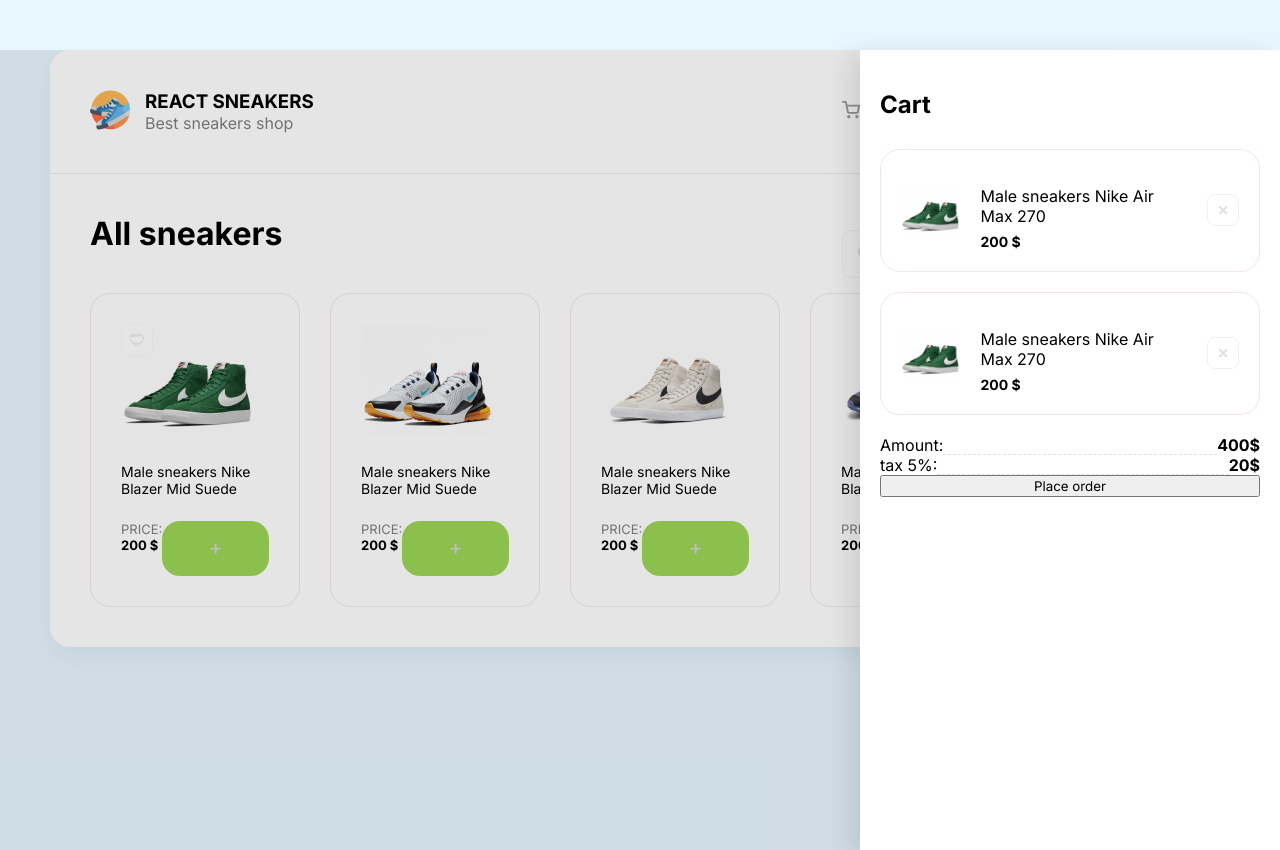
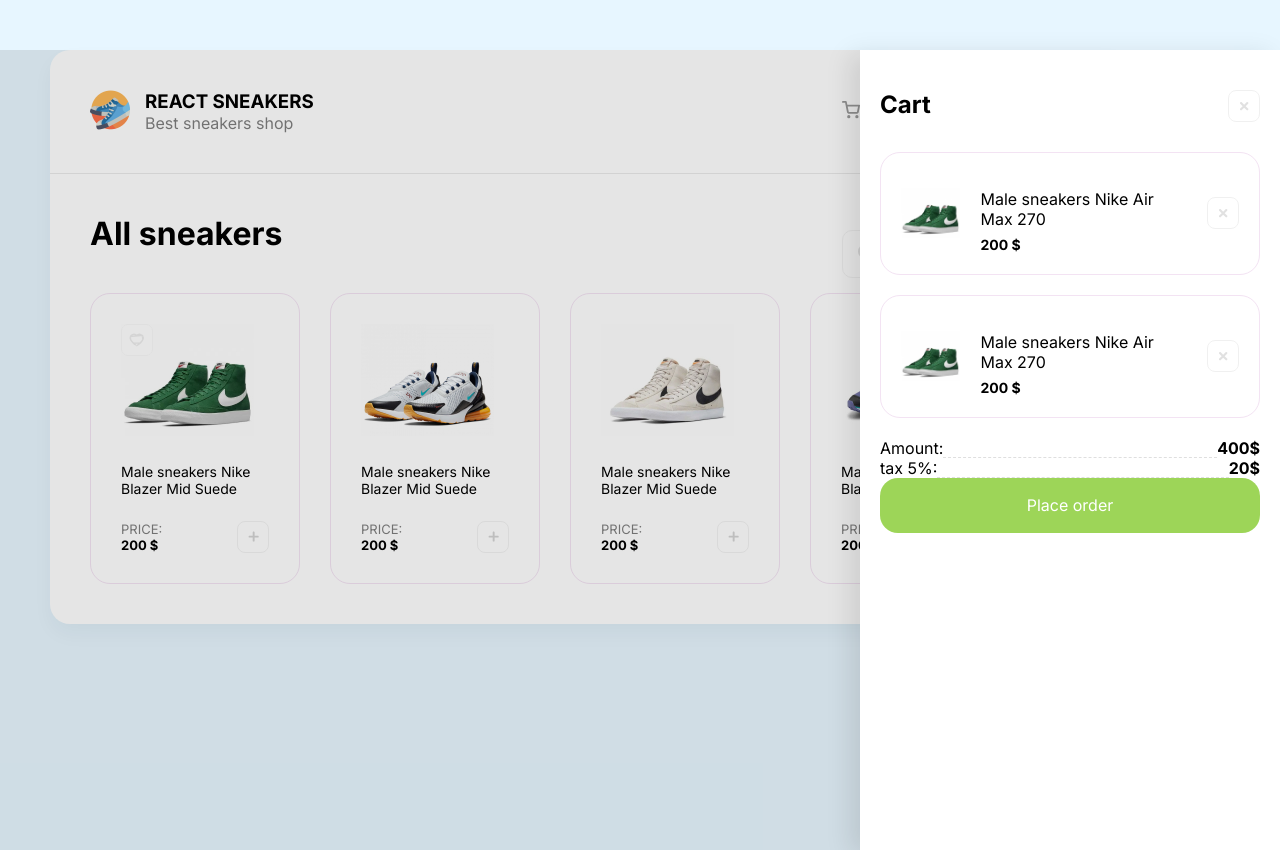
Before and after one commit to evgiur/react-sneakers, a React (Create React App) app: page / in a window 1280 px wide. Built offline with nearby package versions, Linux system fonts and the light colour scheme.

Commit message:
cart-is-done

```diff
--- a/src/App.js
+++ b/src/App.js
@@ -3,7 +3,13 @@
     <div className="wrapper clear">
       <div className="overlay">
         <div className="drawer">
-          <h2>Cart</h2>
+          <h2>Cart
+            <img
+              className="removeBtn"
+              src="/img/btn-remove.svg"
+              alt="Remove"
+            />
+          </h2>
 
           <div className="items">
             <div className="cartItem">
@@ -53,7 +59,7 @@
             </li>
           </ul>
 
-          <button>Place order</button>
+          <button className="byButton">Place order</button>
         </div>
       </div>
 
--- a/src/index.scss
+++ b/src/index.scss
@@ -185,23 +185,14 @@
   padding: 20px;
 
   h2 {
+    display: flex;
+    justify-content: space-between;
     margin-bottom: 30px;
   }
 
   .total {
     display: flex;
   }
-}
-
-.button {
-  width: 100%;
-  height: 55px;
-  background: #9dd558;
-  border-radius: 18px;
-  border: 0;
-  color: #fff;
-  font-size: 16px;
-  font-weight: 500px;
 }
 
 .cartItem {
@@ -232,8 +223,14 @@
     b{
       font-size: 14px;
     }
+
+    .button{
+      &:active{
+        background-color: #dfdfdf;
       }
-
+    }
+  }
+}
 
 .removeBtn {
   opacity: 0.4;
@@ -242,8 +239,13 @@
   &:hover {
     opacity: 1;
   }
+
+  &:active{
+    color: #aa2a2ad6;
   }
+
 }
+
 
 .totalBlock {
   ul{
@@ -260,3 +262,24 @@
         border-bottom: 1px dashed #dfdfdf;
       }
 }
+
+.byButton {
+  width: 100%;
+  height: 55px;
+  background: #9dd558;
+  border-radius: 18px;
+  border: 0;
+  color: #fff;
+  font-size: 16px;
+  font-weight: 500px;
+  cursor: pointer;
+  transition: background 0.1s ease-in-out;
+
+  &:hover{
+    background: lighten(#9dd558, 5%);
+  }
+
+  &:active{
+    background: darken(#9dd558, 5%);
+  }
+}
```
Lines whose indentation alone changed are shown as unchanged.
